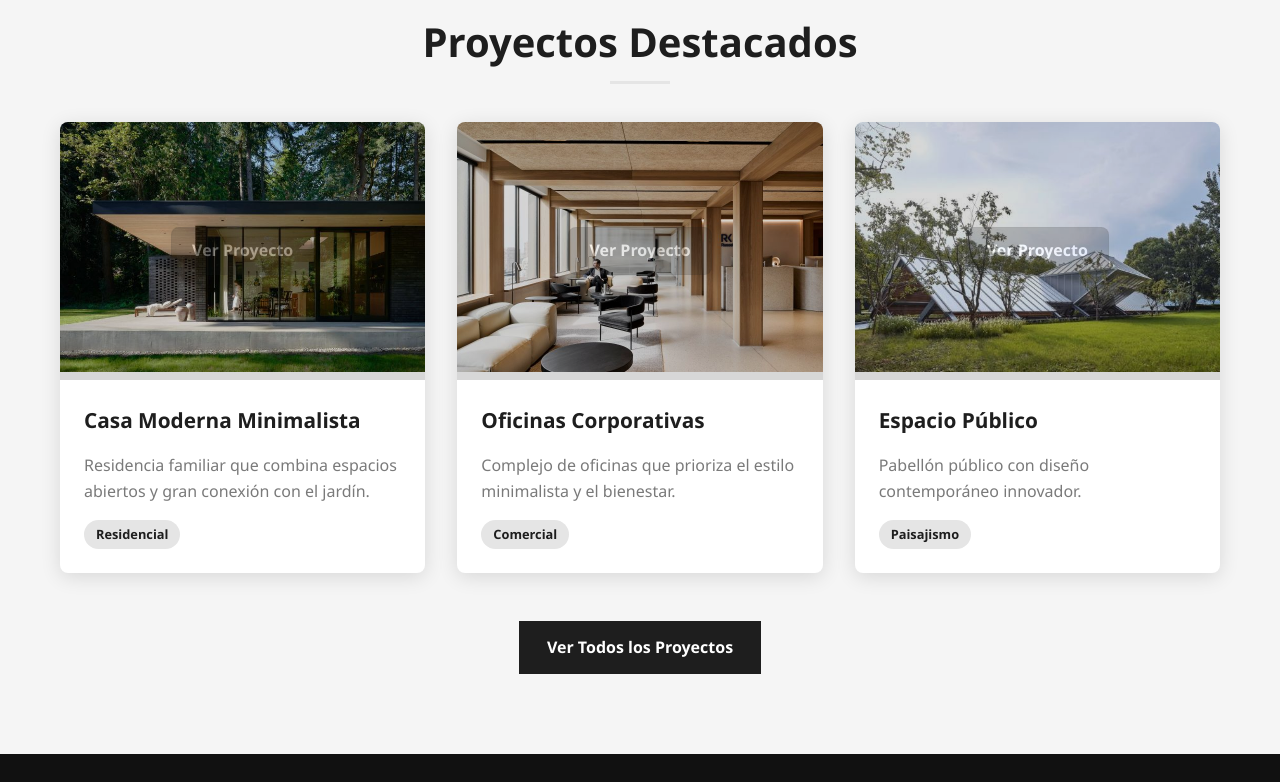
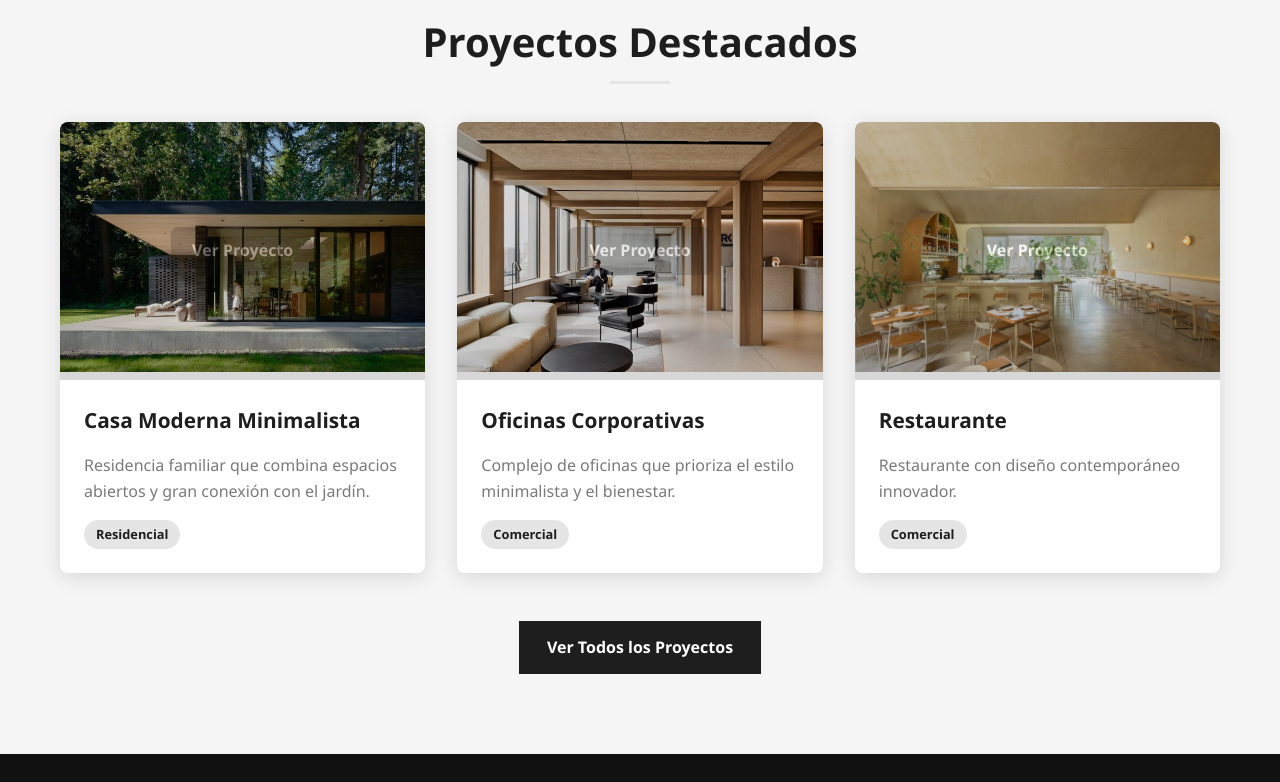
Before and after one commit to Sofiquinn/Quintana_Sofia_TPN2, a plain HTML site: page index.html in a window 1280 px wide. Shown: the part 2160-2942 px from the top of the page. Drawn offline with Linux system fonts and the light colour scheme.

Commit message:
Update index.html

```diff
--- a/index.html
+++ b/index.html
@@ -154,15 +154,15 @@
 
                     <article class="proyecto-card animar-al-desplazar">
                         <div class="proyecto-imagen">
-                            <img src="imagenes/pabellon.jpg" alt="Espacio Público" loading="lazy">
+                            <img src="imagenes/restaurante.jpg" alt="Restaurante" loading="lazy">
                             <div class="superposicion-proyecto">
                                 <a href="proyectos_detalle.html?id=3" class="btn-ver">Ver Proyecto</a>
                             </div>
                         </div>
                         <div class="proyecto-info">
-                            <h3>Espacio Público</h3>
-                            <p>Pabellón público con diseño contemporáneo innovador.</p>
-                            <span class="proyecto-categoria">Paisajismo</span>
+                            <h3>Restaurante</h3>
+                            <p>Restaurante con diseño contemporáneo innovador.</p>
+                            <span class="proyecto-categoria">Comercial</span>
                         </div>
                     </article>
                 </div>
@@ -217,4 +217,5 @@
 
     <script src="js/main.js"></script>
 </body>
+
 </html>
```
